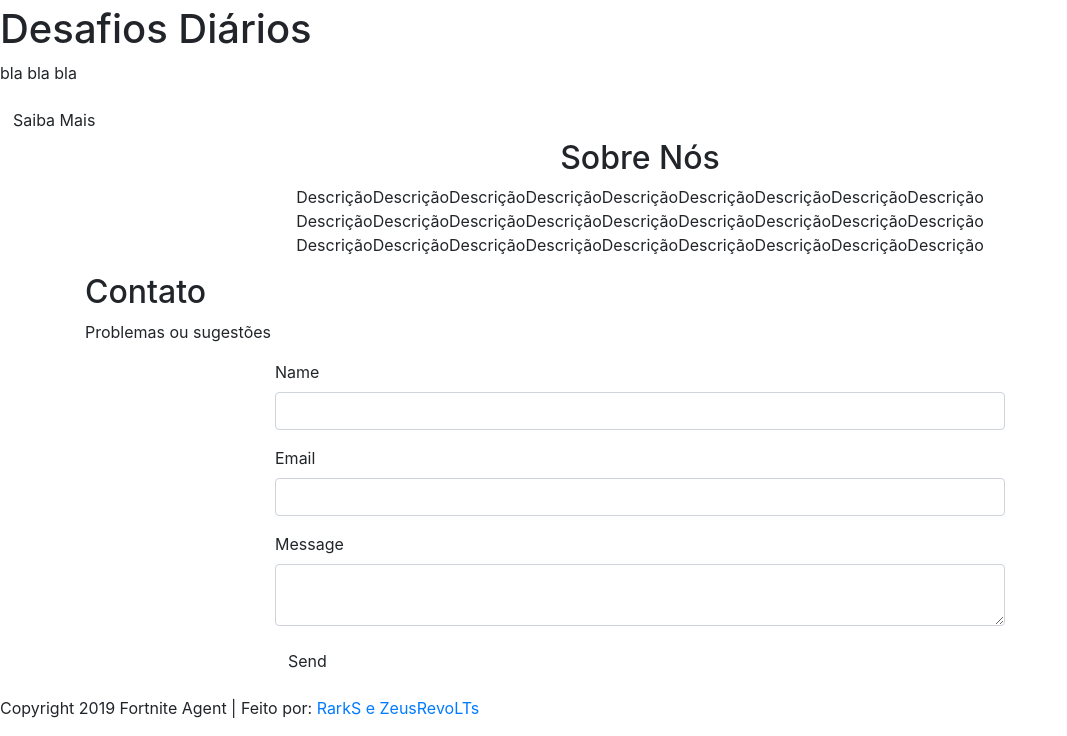
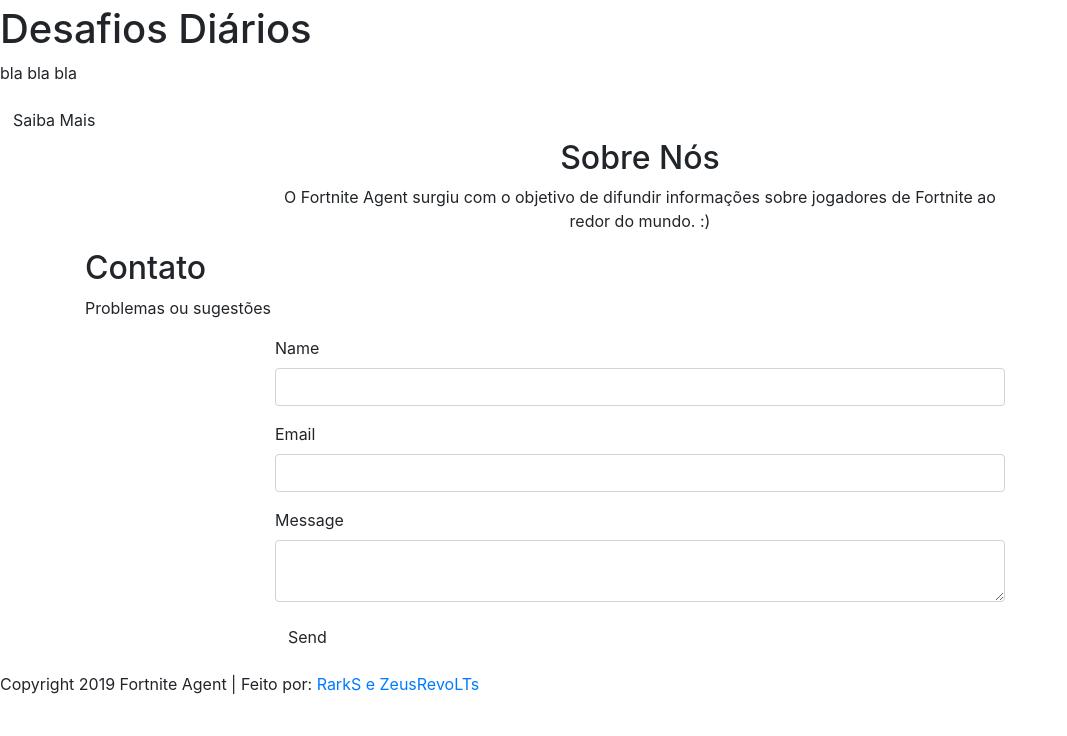
Before and after one commit to rafaritho/agent, a website: page static/index.html in a window 1280 px wide. Shown: the part 1143-1879 px from the top of the page, without its empty margins (0-1067 px from the left). After the commit the page ends 1855 px from the top, so only its background shows below. Drawn offline with nearby package versions, Linux system fonts and the light colour scheme; files that its build step writes are made by us from their sources; files whose address does not match are found by name.

Commit message:
'QuasePronto'

```diff
--- a/static/index.html
+++ b/static/index.html
@@ -136,9 +136,8 @@
                 <div class = "offset-sm-2 col-sm-8">
                     <div class = "headerText text-center">
                         <h2>Sobre Nós</h2>
-                        <p>DescriçãoDescriçãoDescriçãoDescriçãoDescriçãoDescriçãoDescriçãoDescriçãoDescrição
-                                DescriçãoDescriçãoDescriçãoDescriçãoDescriçãoDescriçãoDescriçãoDescriçãoDescrição
-                                DescriçãoDescriçãoDescriçãoDescriçãoDescriçãoDescriçãoDescriçãoDescriçãoDescrição
+                        <p>O Fortnite Agent surgiu com o objetivo de difundir informações sobre jogadores de Fortnite
+                            ao redor do mundo. :)
                         </p>
                     </div>
                     </div>
```
Also changed, not shown: node/bootstrap/dist/css/bootstrap.min.css.
